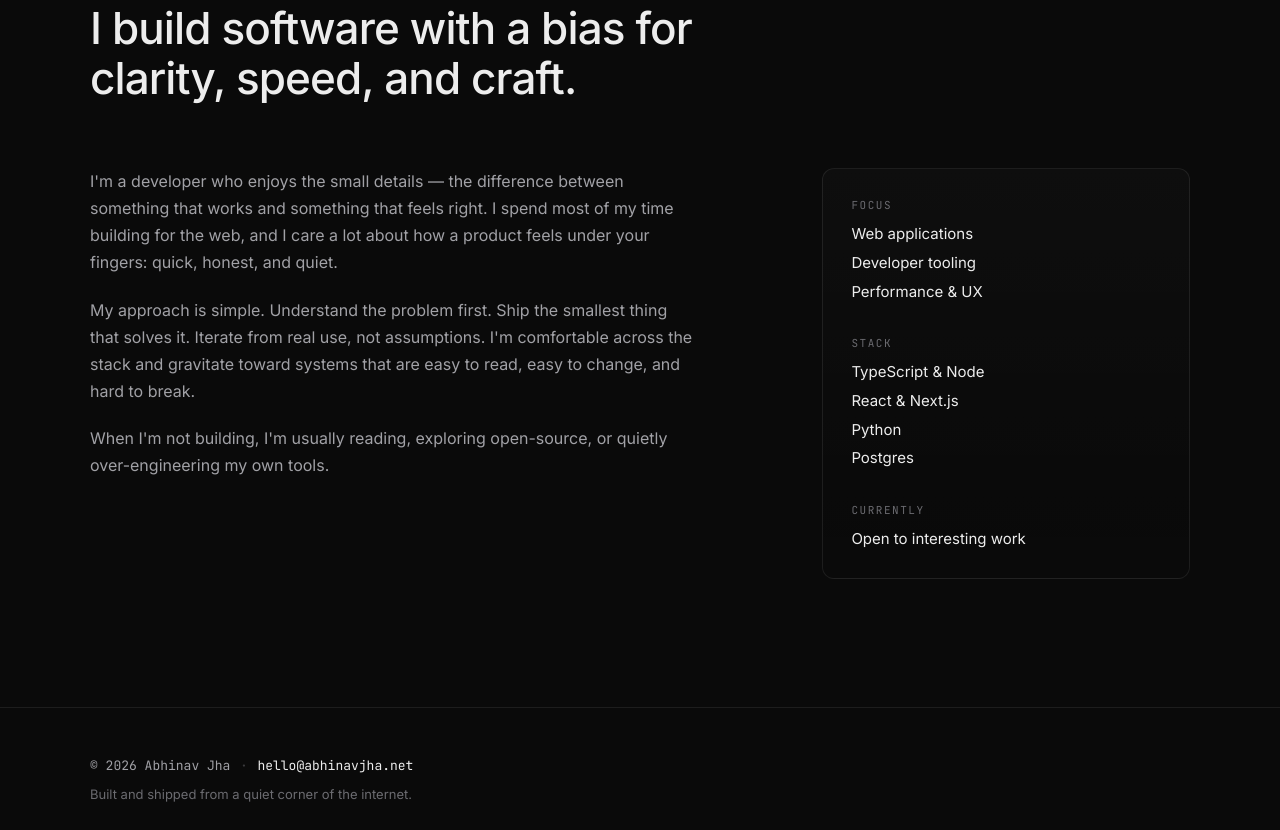
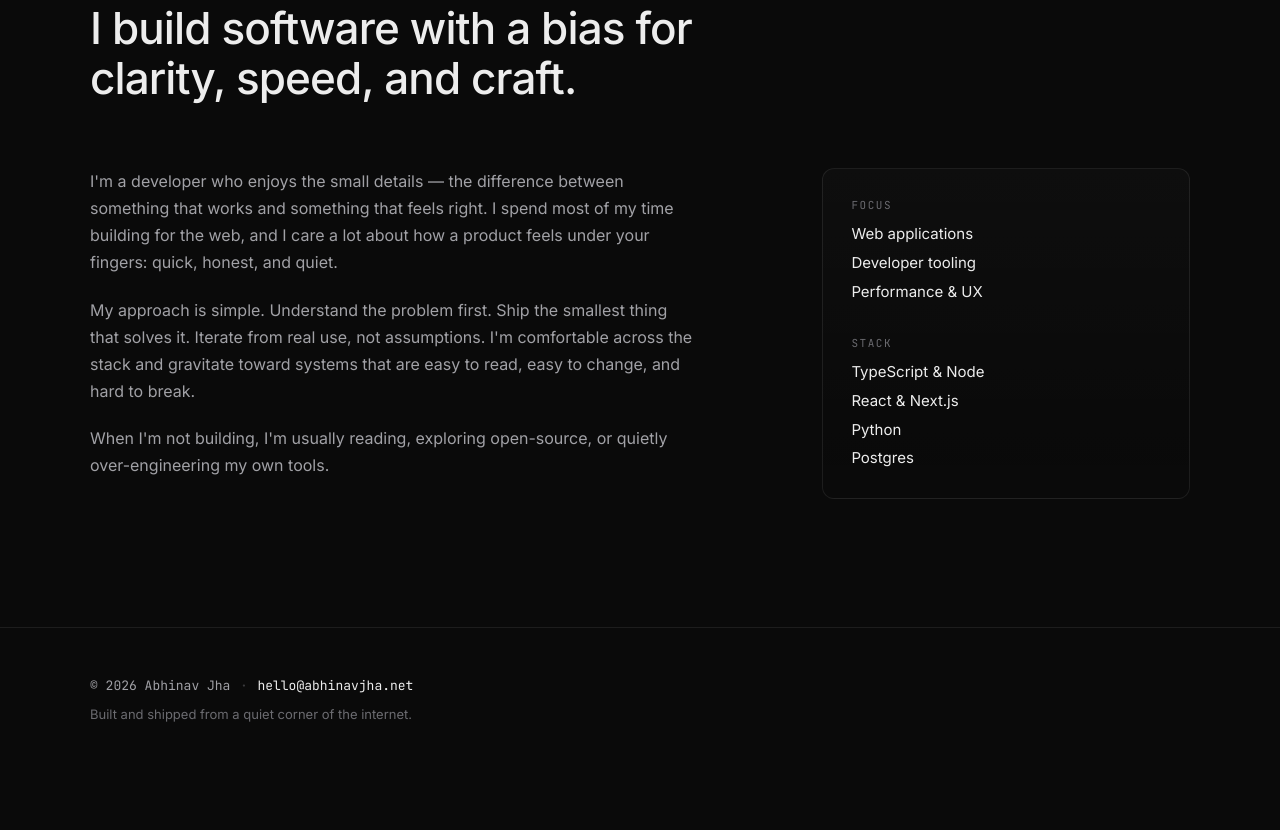
Before and after one commit to abhi2504/abhinavjha.net, a plain HTML site: page index.html in a window 1280 px wide. Shown: the part 937-1767 px from the top of the page. After the commit the page ends 1717 px from the top, so only its background shows below. Drawn offline with Linux system fonts and the light colour scheme.

Commit message:
Tweak hero status and trim about side-panel

```diff
--- a/index.html
+++ b/index.html
@@ -60,7 +60,7 @@
       <div class="hero-inner">
         <div class="status reveal" data-delay="0">
           <span class="status-dot" aria-hidden="true"></span>
-          <span class="status-text">Available for new work</span>
+          <span class="status-text">Available</span>
         </div>
 
         <h1 class="hero-title">
@@ -130,12 +130,6 @@
                 <li>Postgres</li>
               </ul>
             </div>
-            <div class="side-block">
-              <p class="side-label">Currently</p>
-              <ul class="side-list">
-                <li>Open to interesting work</li>
-              </ul>
-            </div>
           </aside>
         </div>
       </div>
```
